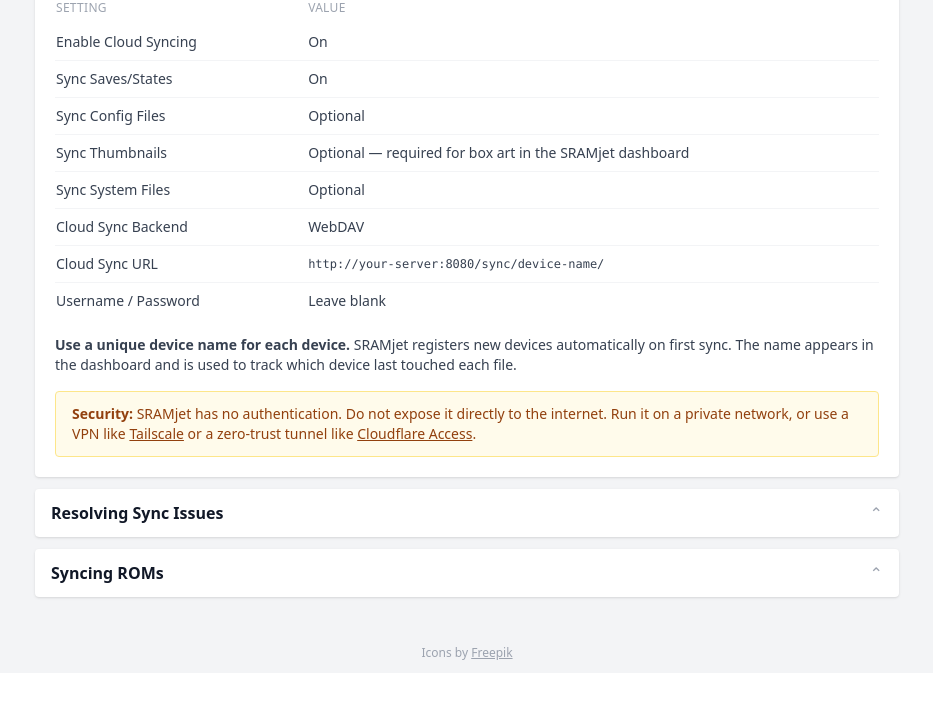
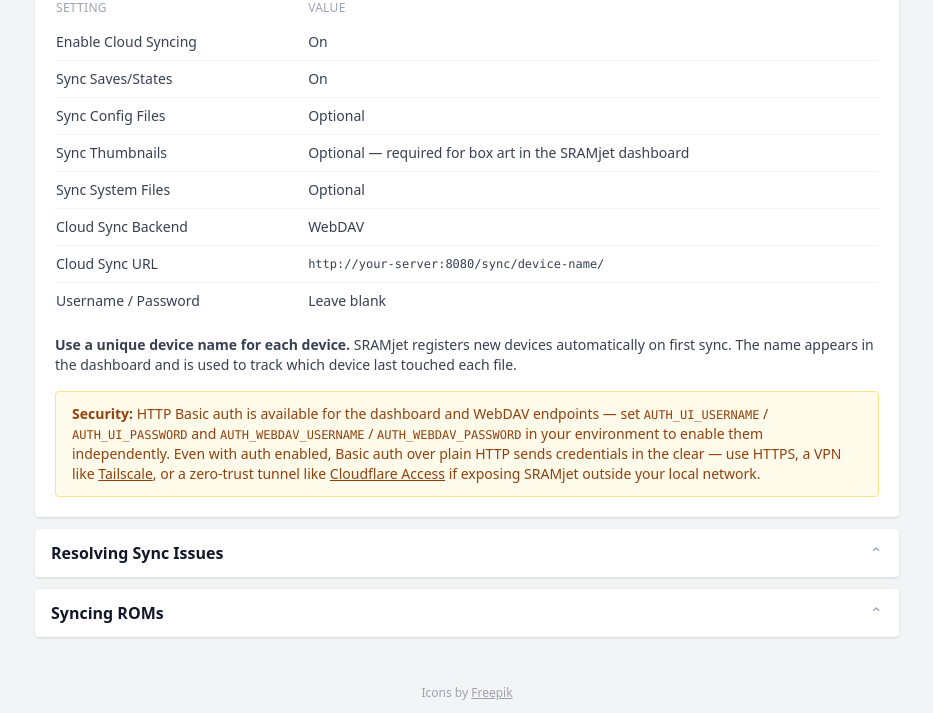
Before and after one commit to raygan/sramjet, a FastAPI app: page /help in a window 1280 px wide, after a click that opens the changed part. Shown: the part 735-1448 px from the top of the page, without its empty margins (173-1106 px from the left). Before the commit the page ends 1395 px from the top, so only its background shows below. Run offline with FastAPI, Linux system fonts and the light colour scheme; parts of the project's set-up code (start-up, migrations or seed data) failed here and were passed over; some libraries are stand-ins or nearby versions.

Commit message:
Update help page security note to reflect HTTP Basic auth addition
Replaces "no authentication" with accurate description of the auth
env vars and notes that Basic auth over plain HTTP still needs HTTPS
or a VPN/tunnel if exposed outside a local network.

Co-Authored-By: Claude Sonnet 4.6 <noreply@anthropic.com>

```diff
--- a/templates/help.html
+++ b/templates/help.html
@@ -99,7 +99,7 @@
     <p><strong>Use a unique device name for each device.</strong> SRAMjet registers new devices automatically on first sync. The name appears in the dashboard and is used to track which device last touched each file.</p>
 
     <div class="bg-amber-50 dark:bg-amber-900/20 border border-amber-200 dark:border-amber-800 rounded px-4 py-3 text-amber-800 dark:text-amber-300">
-      <strong>Security:</strong> SRAMjet has no authentication. Do not expose it directly to the internet. Run it on a private network, or use a VPN like <a href="https://tailscale.com" class="underline" target="_blank" rel="noopener">Tailscale</a> or a zero-trust tunnel like <a href="https://www.cloudflare.com/zero-trust/" class="underline" target="_blank" rel="noopener">Cloudflare Access</a>.
+      <strong>Security:</strong> HTTP Basic auth is available for the dashboard and WebDAV endpoints — set <code class="font-mono text-xs">AUTH_UI_USERNAME</code> / <code class="font-mono text-xs">AUTH_UI_PASSWORD</code> and <code class="font-mono text-xs">AUTH_WEBDAV_USERNAME</code> / <code class="font-mono text-xs">AUTH_WEBDAV_PASSWORD</code> in your environment to enable them independently. Even with auth enabled, Basic auth over plain HTTP sends credentials in the clear — use HTTPS, a VPN like <a href="https://tailscale.com" class="underline" target="_blank" rel="noopener">Tailscale</a>, or a zero-trust tunnel like <a href="https://www.cloudflare.com/zero-trust/" class="underline" target="_blank" rel="noopener">Cloudflare Access</a> if exposing SRAMjet outside your local network.
     </div>
 
   </div>
```
